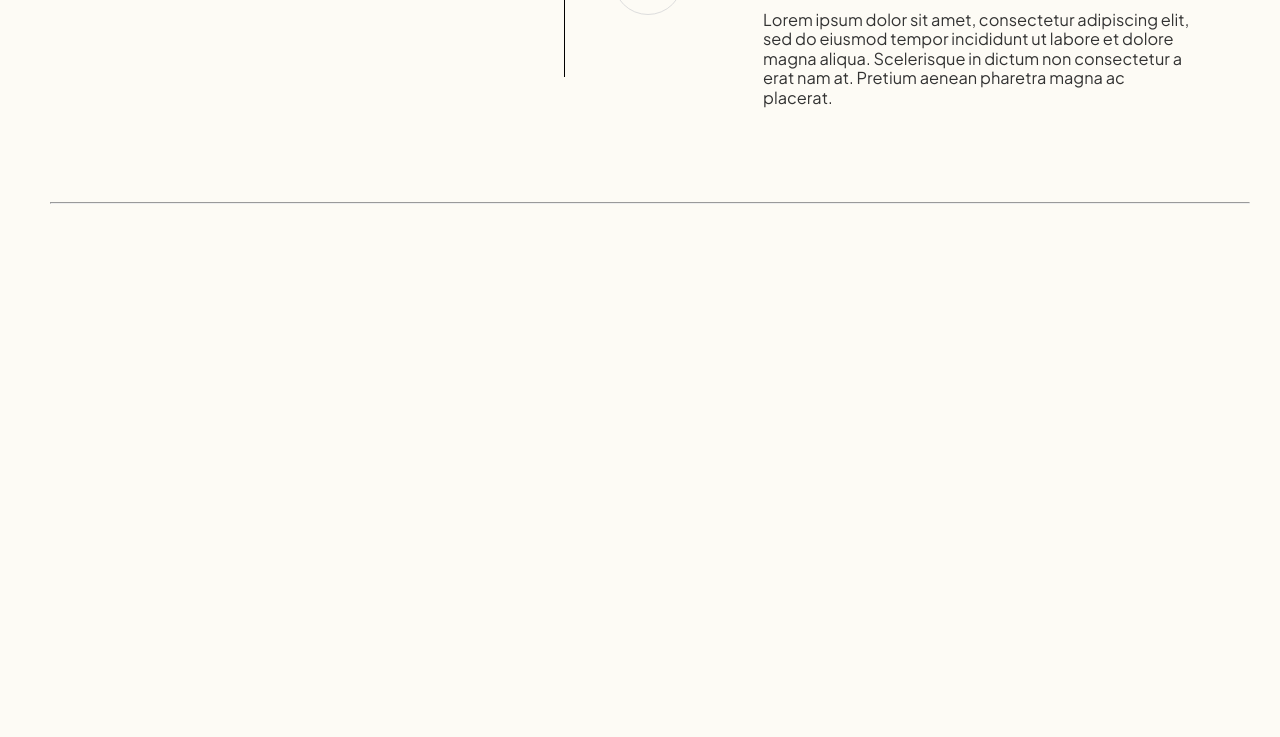
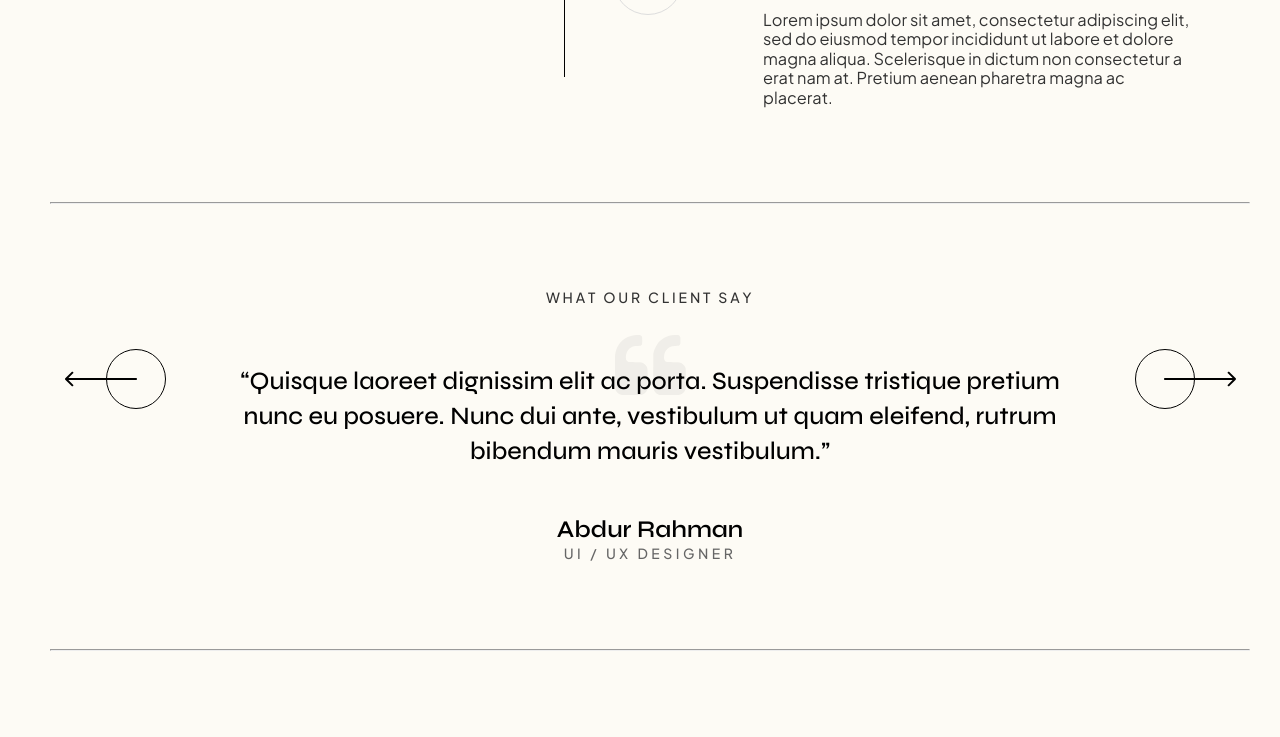
Before and after one commit to Larukhina-Tatiana/Bino, a website: page app/index.html in a window 1280 px wide. Shown: the part 3868-4605 px from the top of the page. Before the commit the page ends 4130 px from the top, so only its background shows below. Drawn offline with nearby package versions, Linux system fonts and the light colour scheme; files that its build step writes are made by us from their sources.

Commit message:
Завершена testimonial

```diff
--- a/app/index.html
+++ b/app/index.html
@@ -464,8 +464,77 @@
                     </div>
                 </section>
                 <hr>
+                <section class="testimonial">
+                    <div class="container">
+                        <h2 class="subtitle">WHAT OUR CLIENT SAY</h2>
+                        <div class="testimonial__slider swiper">
+                            <div class="swiper-wrapper">
+                                <div class="swiper-slide testimonial__item">
+                                    <blockquote class="testimonial__blockquote">
+                                        <p class="testimonial__blockquote-text">
+                                            “Quisque laoreet dignissim elit ac porta. Suspendisse tristique pretium nunc
+                                            eu posuere. Nunc dui ante, vestibulum ut quam eleifend,
+                                            rutrum bibendum mauris vestibulum.”
+                                        </p>
+                                        <cite class="testimonial__blockquote-name">Abdur Rahman
+                                            <span>UI / UX DESIGNER</span>
+                                        </cite>
+                                    </blockquote>
+                                </div>
+                                <div class="swiper-slide testimonial__item">
+                                    <blockquote class="testimonial__blockquote">
+                                        <p class="testimonial__blockquote-text">
+                                            “Quisque laoreet dignissim elit ac porta. Suspendisse tristique pretium
+                                            nunc
+                                            eu posuere. Nunc dui ante, vestibulum ut quam eleifend,
+                                            rutrum bibendum mauris vestibulum.”
+                                        </p>
+                                        <cite class="testimonial__blockquote-name">Abdur Rahman
+                                            <span>UI / UX </span>
+                                        </cite>
+                                    </blockquote>
+                                </div>
+                                <div class="swiper-slide testimonial__item">
+                                    <blockquote class="testimonial__blockquote">
+                                        <p class="testimonial__blockquote-text">
+                                            “Quisque laoreet dignissim elit ac porta. Suspendisse tristique
+                                            pretium nunc
+                                            eu posuere. Nunc dui ante, vestibulum ut quam eleifend,
+                                            rutrum bibendum mauris vestibulum.”
+                                        </p>
+                                        <cite class="testimonial__blockquote-name">Abdur Rahman
+                                            <span>UX DESIGNER</span>
+                                        </cite>
+                                    </blockquote>
+                                </div>
+                            </div>
+                        </div>
+                        <div class="testimonial__blockquote-arrow swiper-button-left">
+                            <svg xmlns="http://www.w3.org/2000/svg" width="101" height="60" viewBox="0 0 101 60"
+                                fill="none">
+                                <circle cx="71" cy="30" r="29.5" transform="rotate(180 71 30)" stroke="black" />
+                                <path
+                                    d="M71 31C71.5523 31 72 30.5523 72 30C72 29.4477 71.5523 29 71 29V31ZM0.292892 29.2929C-0.0976334 29.6834 -0.0976334 30.3166 0.292892 30.7071L6.65685 37.0711C7.04738 37.4616 7.68054 37.4616 8.07107 37.0711C8.46159 36.6805 8.46159 36.0474 8.07107 35.6569L2.41422 30L8.07107 24.3431C8.46159 23.9526 8.46159 23.3195 8.07107 22.9289C7.68054 22.5384 7.04738 22.5384 6.65685 22.9289L0.292892 29.2929ZM71 29L1 29V31L71 31V29Z"
+                                    fill="black" />
+                            </svg>
+                        </div>
+                        <div class="testimonial__blockquote-arrow swiper-button-right">
+                            <svg xmlns="http://www.w3.org/2000/svg" width="101" height="60" viewBox="0 0 101 60"
+                                fill="none">
+                                <!-- <circle cx="33.5" cy="29.5" r="26.5" fill="#F0F0F0" /> -->
+                                <circle cx="30" cy="30" r="29.5" stroke="black" />
+                                <path
+                                    d="M30 29C29.4477 29 29 29.4477 29 30C29 30.5523 29.4477 31 30 31L30 29ZM100.707 30.7071C101.098 30.3166 101.098 29.6834 100.707 29.2929L94.3431 22.9289C93.9526 22.5384 93.3195 22.5384 92.9289 22.9289C92.5384 23.3195 92.5384 23.9526 92.9289 24.3432L98.5858 30L92.9289 35.6569C92.5384 36.0474 92.5384 36.6805 92.9289 37.0711C93.3195 37.4616 93.9526 37.4616 94.3431 37.0711L100.707 30.7071ZM30 31L100 31L100 29L30 29L30 31Z"
+                                    fill="black" />
+                            </svg>
+                        </div>
+                    </div>
+                </section>
+                <hr>
+
+
             </main>
-            <!-- <footer class="footer">
+            <footer class="footer">
                 <div class="container">
                     <div class="footer__inner">
                         <div class="footer__content">
@@ -530,7 +599,7 @@
                             <h4 class="subtitle-5">Newsletter</h4>
                             <p class="footer__subscribe-text">Be up to date with new products.</p>
                             <!-- Форма с email -->
-            <!-- <form class="footer__form" name="footer-mail" novalidate>
+                            <form class="footer__form" name="footer-mail" novalidate>
                                 <label class="footer__form-label" for="user_email"></label>
                                 <input class="footer__form-input" type="email" name="email" id="user_email"
                                     placeholder="Enter email..." required />
@@ -549,9 +618,9 @@
                             </form>
                         </div>
                     </div>
-                    <hr>-->
+                    <hr>
 
-            <!-- <div class="footer__bottom">
+                    <div class="footer__bottom">
                         <ul class="social">
                             <li class="social__item">
                                 <a href="" class="social__link">
@@ -591,7 +660,7 @@
                         </div>
                     </div>
                 </div>
-            </footer> -->
+            </footer>
         </div>
     </div>
 
--- a/app/js/main.js
+++ b/app/js/main.js
@@ -8,6 +8,25 @@ $(function () {
     });
   })
 
+  const swiper = new Swiper(".swiper", {
+    loop: true,
+    slidesPerView: 1,
+    // spaceBetween: 20,
+
+    navigation: {
+      nextEl: ".swiper-button-right",
+      prevEl: ".swiper-button-left",
+    },
+    // breakpoints: {
+    //   0: {
+    //     slidesPerView: 1,
+    //   },
+    //   768: {
+    //     slidesPerView: 2,
+    //     spaceBetween: 20,
+    //   },
+    // },
+  });
 // const swiper = new Swiper('.swiper', {
 //     // Optional parameters
 //     direction: 'vertical',
--- /dev/null
+++ b/app/scss/components/_testimonial.scss
@@ -0,0 +1,79 @@
+.testimonial {
+  padding-top: 76px;
+  padding-bottom: 79px;
+  position: relative;
+
+  & .subtitle {
+    text-align: center;
+    &::after {
+      position: absolute;
+      content: url(/app/images/src/icons/quote.svg);
+      top: 123px;
+      left: 50%;
+      transform: translatex(-50%);
+      width: 70px;
+      height: 60px;
+      z-index: 1;
+    }
+  }
+
+  &__slider {
+    width: 830px;
+  }
+
+
+
+  &__blockquote {
+    margin-top: 50px;
+  }
+
+  &__blockquote-text {
+    margin-bottom: 46px;
+    color: var(--black);
+    text-align: center;
+    @extend %syne-500;
+    font-size: 25px;
+    line-height: 140%;
+  }
+
+  &__blockquote-name {
+    display: block;
+    color: var(--black);
+    text-align: center;
+    @extend %syne-600;
+    font-size: 24px;
+    line-height: normal;
+    font-style: normal;
+
+    & span {
+      display: block;
+      color: #666;
+      font-family: Plus Jakarta Sans;
+      font-size: 14px;
+      font-style: normal;
+      font-weight: 500;
+      line-height: normal;
+      letter-spacing: 3.5px;
+      text-transform: uppercase;
+    }
+  }
+
+  &__blockquote-arrow {
+    position: absolute;
+    top: 32%;
+
+    & svg {
+    cursor: pointer;
+      @include transition ($transition-property: (color, fill));
+    }
+
+    &:hover svg {
+      fill: rgba(#000000, .05);
+
+    }
+  }
+}
+
+.swiper-button-right {
+  transform: translateX(1070px);
+}
--- a/app/scss/style.scss
+++ b/app/scss/style.scss
@@ -25,7 +25,7 @@
 @import "./components/_portfolio";
 @import "./components/_work-proc";
 @import "./components/_slick-dots";
-// @import "./components/_tabs-buttons";
+@import "./components/_testimonial";
 // @import "./components/_blog-box";
 // @import "./components/_breadcrumbs";
 // @import "./components/_about";
```
Also changed, not shown: app/css/style.min.css, app/images/src/icons/blockquote-arrow-next.svg (added), app/images/src/icons/blockquote-arrow-prev.svg (added), app/images/src/icons/quote.svg (added), app/js/main.min.js.
